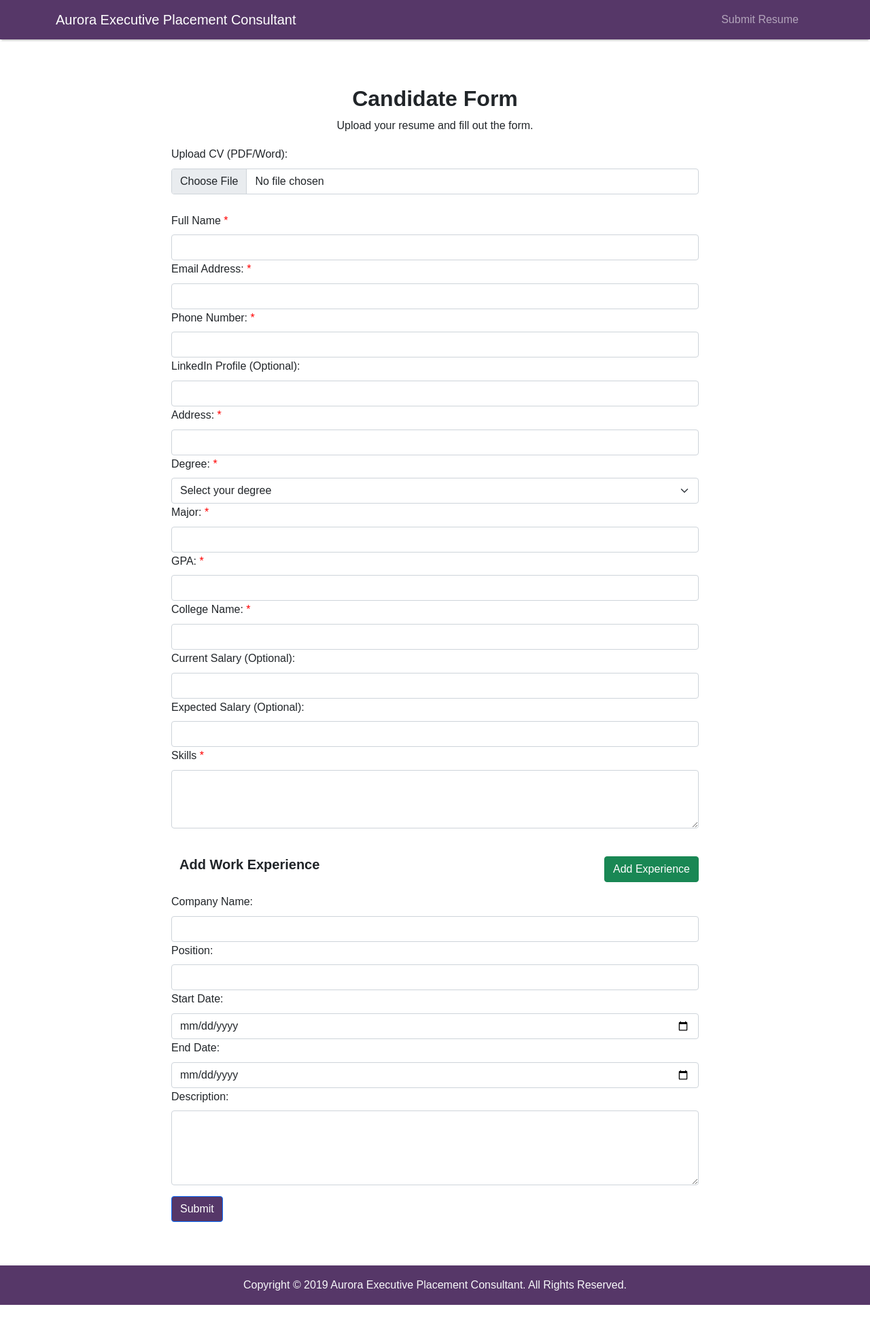
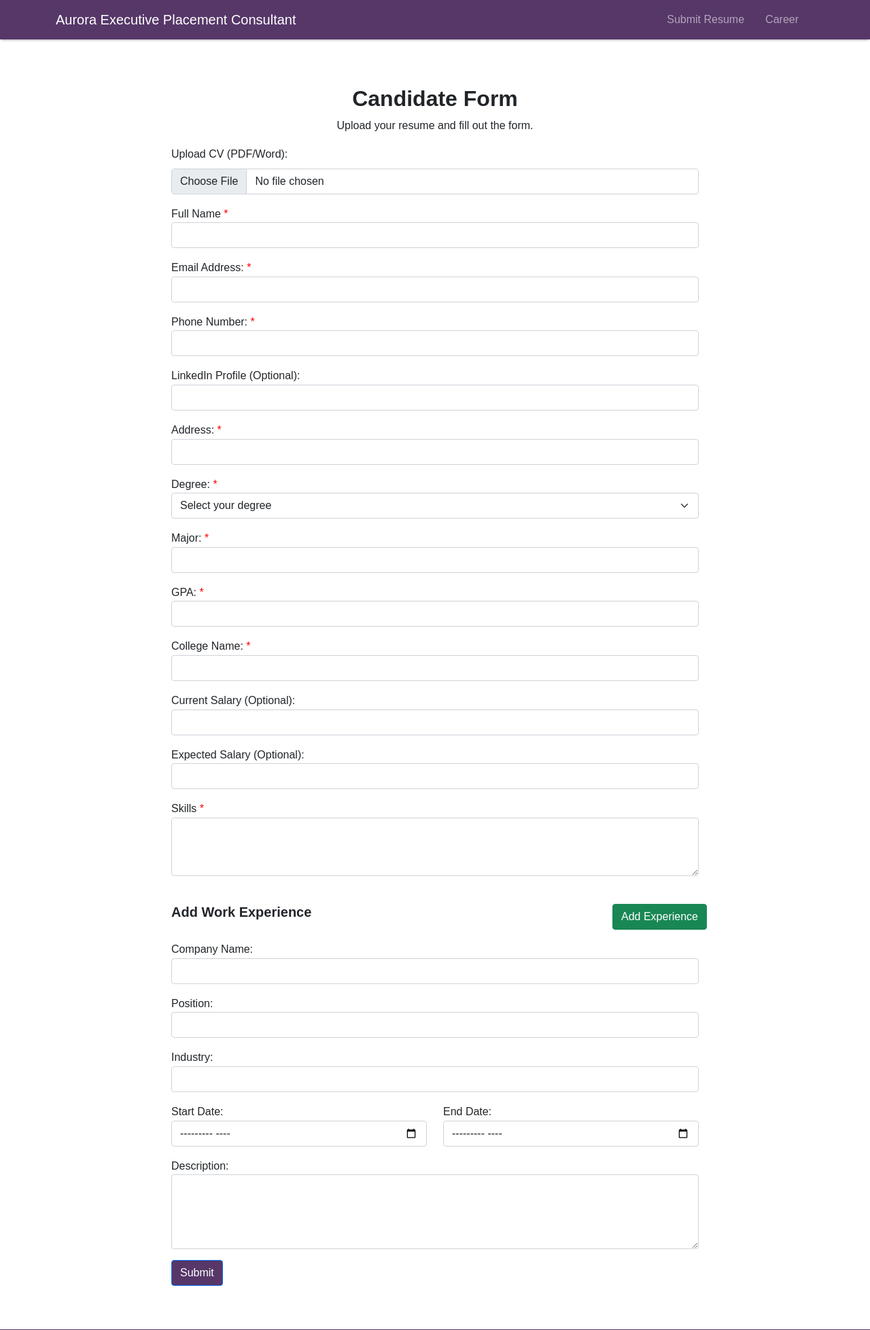
Before and after one commit to dindadiorra/aepc-dev, a Django app: page /upload-resume/ in a window 1280 px wide. Shown: the top 1957 px of the page at 68% size. Before the commit the page ends 1920 px from the top, so only its background shows below. Run offline with Django 5.2, Linux system fonts and the light colour scheme.

Commit message:
improve upload resume fe and be, create simple job list fe

```diff
--- a/aepc_web/job_portal/forms.py
+++ b/aepc_web/job_portal/forms.py
@@ -2,6 +2,8 @@ from django import forms
 from .models import Candidate, Experience
 from django.core.exceptions import ValidationError
 from django.core.validators import URLValidator
+from django.core.validators import validate_email
+import os
 
 class CandidateForm(forms.ModelForm):
     class Meta:
@@ -19,39 +21,56 @@ class CandidateForm(forms.ModelForm):
             'cv': 'Upload CV (PDF/Word)',
         }
 
-    def clean_curr_salary(self):
-        curr_salary = self.cleaned_data.get('curr_salary')
-        if curr_salary is not None and curr_salary < 0:
-            raise forms.ValidationError("Current salary cannot be negative.")
-        return curr_salary
+    def clean_cv(self):
+        cv = self.cleaned_data.get('cv')
+        if not cv:
+            raise forms.ValidationError("CV is required.")
+        if not cv.name.endswith('.pdf'):
+            raise forms.ValidationError("CV must be a PDF file.")
+        if cv.size > 10 * 1024 * 1024:  # 10MB limit
+            raise forms.ValidationError("CV file size must be under 10MB.")
+        return cv
 
-    def clean_expected_salary(self):
-        expected_salary = self.cleaned_data.get('expected_salary')
-        if expected_salary is not None and expected_salary < 0:
-            raise forms.ValidationError("Expected salary cannot be negative.")
-        return expected_salary
+    def clean_email(self):
+        email = self.cleaned_data.get('email')
+        if not email:
+            raise forms.ValidationError("Email is required.")
+        try:
+            validate_email(email)
+        except ValidationError:
+            raise forms.ValidationError("Enter a valid email address.")
+        return email
+
+    def clean_phone_number(self):
+        phone_number = self.cleaned_data.get('phone_number')
+        if not phone_number:
+            raise forms.ValidationError("Phone number is required.")
+        if not phone_number.isdigit():
+            raise forms.ValidationError("Phone number must contain only digits.")
+        return phone_number
 
     def clean_gpa(self):
         gpa = self.cleaned_data.get('gpa')
-        if gpa is not None and gpa < 0:
-            raise forms.ValidationError("GPA cannot be negative.")
+        if not gpa:
+            raise forms.ValidationError("GPA is required.")
+        try:
+            gpa = float(gpa)
+            if gpa < 0 or gpa > 4.00:
+                raise forms.ValidationError("GPA must be between 0.00 and 4.00.")
+        except ValueError:
+            raise forms.ValidationError("GPA must be a number in the format 4.00.")
         return gpa
 
-    def clean_linkedin_url(self):
-        linkedin_url = self.cleaned_data.get('linkedin_url')
-        if linkedin_url:
-            validator = URLValidator()
-            try:
-                if not linkedin_url.startswith(('http://', 'https://')):
-                    linkedin_url = f"http://{linkedin_url}"
-                validator(linkedin_url)
-            except ValidationError:
-                raise forms.ValidationError("Invalid LinkedIn URL. Please ensure the format is correct.")
-        return linkedin_url
-
-
+    def clean(self):
+        cleaned_data = super().clean()
+        # Check for required fields
+        required_fields = ['name', 'address', 'degree', 'major', 'college_name', 'skills']
+        for field in required_fields:
+            if not cleaned_data.get(field):
+                self.add_error(field, f"{field.replace('_', ' ').capitalize()} is required.")
+        return cleaned_data
 
 class ExperienceForm(forms.ModelForm):
     class Meta:
         model = Experience
-        fields = ['company_name', 'position', 'start_date', 'end_date', 'description']
+        fields = ['company_name', 'position', 'industry', 'start_date', 'end_date', 'description']
--- a/aepc_web/job_portal/templates/upload_resume.html
+++ b/aepc_web/job_portal/templates/upload_resume.html
@@ -13,29 +13,26 @@
             {% csrf_token %}
             <div class="mb-3">
                 <label for="cv" class="form-label">Upload CV (PDF/Word): </label>
-                <input type="file" name="cv" id="cv" class="form-control" accept=".pdf,.doc,.docx" required>
+                <input type="file" name="cv" id="cv" class="form-control" accept=".pdf" required>
             </div>
 
             <div class="mb-3">
-                <label for="name" class="form-label" style="margin-top: 10px;">Full Name <span style="color:red;">*</span></label>
+                <label for="name" class="form-label mb-0">Full Name <span style="color:red;">*</span></label>
                 <input type="text" name="name" id="name" class="form-control" required>
 
-                <label for="email" class="form-label">Email Address: <span style="color:red;">*</span></label>
+                <label for="email" class="form-label mt-3 mb-0">Email Address: <span style="color:red;">*</span></label>
                 <input type="email" name="email" id="email" class="form-control" required>
 
-                <label for="phone_number" class="form-label">Phone Number: <span style="color:red;">*</span></label>
+                <label for="phone_number" class="form-label mt-3 mb-0">Phone Number: <span style="color:red;">*</span></label>
                 <input type="tel" name="phone_number" id="phone_number" class="form-control" required>
 
-                <label for="linkedin_url" class="form-label">LinkedIn Profile (Optional):</label>
+                <label for="linkedin_url" class="form-label mt-3 mb-0">LinkedIn Profile (Optional):</label>
                 <input type="url" name="linkedin_url" id="linkedin_url" class="form-control">
 
-                <label for="address" class="form-label">Address: <span style="color:red;">*</span></label>
+                <label for="address" class="form-label mt-3 mb-0">Address: <span style="color:red;">*</span></label>
                 <input type="text" name="address" id="address" class="form-control">
 
-                <!-- <label for="degree" class="form-label">Degree: <span style="color:red;">*</span></label>
-                <input type="text" name="degree" id="degree" class="form-control" required> -->
-
-                <label for="degree" class="form-label">Degree: <span style="color:red;">*</span></label>
+                <label for="degree" class="form-label mt-3 mb-0">Degree: <span style="color:red;">*</span></label>
                 <select id="degree" name="degree" class="form-select" required>
                     <option value="" selected disabled>Select your degree</option>
                     <option value="Diploma">Diploma Degree</option>
@@ -56,50 +53,60 @@
                     required
                 >
 
-                <label for="major" class="form-label">Major: <span style="color:red;">*</span></label>
+                <label for="major" class="form-label mt-3 mb-0">Major: <span style="color:red;">*</span></label>
                 <input type="text" name="major" id="major" class="form-control" required>
 
-                <label for="gpa" class="form-label">GPA: <span style="color:red;">*</span></label>
+                <label for="gpa" class="form-label mt-3 mb-0">GPA: <span style="color:red;">*</span></label>
                 <input type="text" name="gpa" id="gpa" class="form-control" required>
 
-                <label for="college_name" class="form-label">College Name: <span style="color:red;">*</span></label>
+                <label for="college_name" class="form-label mt-3 mb-0">College Name: <span style="color:red;">*</span></label>
                 <input type="text" name="college_name" id="college_name" class="form-control" required>
 
-                <label for="curr_salary" class="form-label">Current Salary (Optional):</label>
+                <label for="curr_salary" class="form-label mt-3 mb-0">Current Salary (Optional):</label>
                 <input type="number" step="0.01" name="curr_salary" id="curr_salary" class="form-control">
 
-                <label for="expected_salary" class="form-label">Expected Salary (Optional):</label>
+                <label for="expected_salary" class="form-label mt-3 mb-0">Expected Salary (Optional):</label>
                 <input type="number" step="0.01" name="expected_salary" id="expected_salary" class="form-control">
 
-                <label for="skills" class="form-label">Skills <span style="color:red;">*</span></label>
+                <label for="skills" class="form-label mt-3 mb-0">Skills <span style="color:red;">*</span></label>
                 <textarea name="skills" id="skills" class="form-control" rows="3" required></textarea>
             </div>
 
             <!-- Section for Adding Experience -->
             <div id="add-experience-section">
                 <br>
-                <div class="container">
-                    <div class="row d-flex justify-content-between" style="padding-left: 0px;">
-                        <h5 class="col-auto" style="font-weight: bold; text-align: left; margin-left: 0px;">Add Work Experience</h5>
+                <div class="container p-0">
+                    <div class="row d-flex justify-content-between">
+                        <h5 class="col-auto" style="font-weight: bold; text-align: left;">Add Work Experience</h5>
                         <button type="button" id="add-experience-button" class="btn btn-success mb-3 col-auto">Add Experience</button>
                     </div>
                 </div>
                 <div id="experience-list"></div>
                 <!-- Add New Experience Form -->
                 <div class="mb-3" id="add-experience-form">
-                    <label for="company_name" class="form-label">Company Name:</label>
+                    <label for="company_name" class="form-label mb-0">Company Name:</label>
                     <input type="text" name="company_name" id="company_name" class="form-control">
 
-                    <label for="position" class="form-label">Position:</label>
+                    <label for="position" class="form-label mt-3 mb-0">Position:</label>
                     <input type="text" name="position" id="position" class="form-control">
 
-                    <label for="start_date" class="form-label">Start Date:</label>
-                    <input type="date" name="start_date" id="start_date" class="form-control">
+                    <label for="industry" class="form-label mt-3 mb-0">Industry:</label>
+                    <input type="text" name="industry" id="industry" class="form-control">
 
-                    <label for="end_date" class="form-label">End Date:</label>
-                    <input type="date" name="end_date" id="end_date" class="form-control">
+                    <div class="container text-center p-0">
+                        <div class="row">
+                            <div class="col" style="text-align: left;">
+                                <label for="start_date" class="form-label mt-3 mb-0">Start Date:</label>
+                                <input type="month" name="start_date" id="start_date" class="form-control">
+                            </div>
+                            <div class="col" style="text-align: left;">
+                                <label for="end_date" class="form-label mt-3 mb-0">End Date:</label>
+                                <input type="month" name="end_date" id="end_date" class="form-control">
+                            </div>
+                        </div>
+                    </div>
 
-                    <label for="description" class="form-label">Description:</label>
+                    <label for="description" class="form-label mt-3 mb-0">Description:</label>
                     <textarea name="description" id="description" class="form-control" rows="4"></textarea>
                 </div>
             </div>
@@ -119,102 +126,136 @@
     document.getElementById('upload-resume-form').addEventListener('submit', function (e) {
         e.preventDefault();
 
-    // Include any experiences added through the form in the experiences array
+        // Include the last unsaved experience in the form (if present)
         const companyName = document.getElementById('company_name').value.trim();
         const position = document.getElementById('position').value.trim();
+        const industry = document.getElementById('industry').value.trim();
         const startDate = document.getElementById('start_date').value.trim();
+        const startDateFormatted = `${startDate}-01`;
         const endDate = document.getElementById('end_date').value.trim();
+        const endDateFormatted = endDate ? `${endDate}-01` : null;
         const description = document.getElementById('description').value.trim();
 
-    // Ensure we push the last experience (if any) before submitting
-    if (companyName || position || startDate) {
-        experiences.push({ companyName, position, startDate, endDate, description });
+        if (!startDate) {
+            alert('Start Date is required.');
+            return;
         }
 
-    // Now append all experiences, including those added before the submit event
+        if (endDate && !/^\d{4}-\d{2}$/.test(endDate)) {
+            alert('End Date must be in the format YYYY-MM.');
+            return;
+        }
+
+        if (companyName || position || industry || startDate) {
+            experiences.push({ companyName, position, industry, startDate: startDateFormatted, endDate: endDateFormatted, description });
+
+            // Clear form inputs
+            ['company_name', 'position', 'industry', 'start_date', 'end_date', 'description'].forEach(id => {
+                document.getElementById(id).value = '';
+            });
+        }
+
+        // Append all experiences to FormData
         const formData = new FormData(this);
-    formData.append("experiences", JSON.stringify(experiences)); // Add all the experiences array
+        formData.append("experiences", JSON.stringify(experiences));
 
-    // Submit the form with all experiences
+        // Submit the form
         fetch("{% url 'upload_resume' %}", {
             method: "POST",
             body: formData,
         })
         .then(response => response.json())
         .then(data => {
+            const errorsContainer = document.getElementById('response-message');
+            errorsContainer.innerHTML = '';
+
             if (data.success) {
                 alert(data.message);
-            this.reset();
-            experiences = []; // Reset after submission
-            document.getElementById('experience-list').innerHTML = ''; // Clear the displayed experiences
+                window.location.href = '/';
             } else {
-            alert(`Error: ${data.errors}`);
+                const errors = JSON.parse(data.errors);
+                let errorMessages = '';
+                for (let field in errors) {
+                    errorMessages += `${field}: ${errors[field][0].message}\n`;
                 }
-    });
+                alert(errorMessages);
+                // errorsContainer.innerHTML = `<div class="alert alert-danger">${errorMessages.replace(/\n/g, '<br>')}</div>`;
+            }
+        }).catch(error => console.error('Error:', error));
     });
 
     // Add new experience to the list
     document.getElementById('add-experience-button').addEventListener('click', function () {
         const companyName = document.getElementById('company_name').value.trim();
         const position = document.getElementById('position').value.trim();
+        const industry = document.getElementById('industry').value.trim();
         const startDate = document.getElementById('start_date').value.trim();
+        const startDateFormatted = `${startDate}-01`;
         const endDate = document.getElementById('end_date').value.trim();
+        const endDateFormatted = endDate ? `${endDate}-01` : null;
         const description = document.getElementById('description').value.trim();
 
-        // Basic validation
-        if (!companyName || !position || !startDate) {
+        if (!startDate) {
+            alert('Start Date is required.');
+            return;
+        }
+
+        if (endDate && !/^\d{4}-\d{2}$/.test(endDate)) {
+            alert('End Date must be in the format YYYY-MM.');
+            return;
+        }
+
+        // Validate input fields
+        if (!companyName || !position || !industry || !startDate) {
             alert('Please fill in all required fields for experience.');
             return;
         }
 
-        // Add the new experience to the array
-        const newExperience = { companyName, position, startDate, endDate, description };
-        experiences.push({newExperience});
+        // Add experience to the array
+        const newExperience = { companyName, position, industry, startDate: startDateFormatted, endDate: endDateFormatted, description };
+        experiences.push(newExperience);
 
-        // Display the experience in the list
-        const experienceList = document.getElementById('experience-list');
-        const experienceItem = document.createElement('div');
-        experienceItem.innerHTML = `
-            <div class="mb-3">
-                <strong>${companyName} - ${position}</strong><br>
-                <em>${startDate} to ${endDate || 'Present'}</em><br>
-                <p>${description}</p>
-                <button type="button" class="btn btn-danger delete-experience">Delete</button>
-            </div>
-        `;
-        experienceList.appendChild(experienceItem);
+        // Render the new experience in the list
+        renderExperienceList();
 
-        experienceItem.querySelector('.delete-experience').addEventListener('click', function () {
-            const index = Array.from(experienceList.children).indexOf(experienceItem);
-            experiences.splice(index, 1);
-            experienceItem.remove();
-        });
-
-        // Clear the experience input fields
-        ['company_name', 'position', 'start_date', 'end_date', 'description'].forEach(id => {
+        // Clear input fields
+        ['company_name', 'position', 'industry', 'start_date', 'end_date', 'description'].forEach(id => {
             document.getElementById(id).value = '';
         });
     });
 
-    // // Delete experience from the list
-    // function deleteExperience(index) {
-    //     experiences.splice(index, 1);  // Remove the experience at the specified index
-    //     document.getElementById('experience-list').innerHTML = '';  // Clear the list
-    //     experiences.forEach((exp, idx) => {
-    //         const experienceList = document.getElementById('experience-list');
-    //         const experienceItem = document.createElement('div');
-    //         experienceItem.innerHTML = `
-    //             <div class="mb-3">
-    //                 <strong>${exp.companyName} - ${exp.position}</strong><br>
-    //                 <em>${exp.startDate} to ${exp.endDate || 'Present'}</em><br>
-    //                 <p>${exp.description}</p>
-    //                 <button type="button" class="btn btn-danger btn-sm" onclick="deleteExperience(${idx})">Delete</button>
-    //             </div>
-    //         `;
-    //         experienceList.appendChild(experienceItem);
-    //     });
-    // }
+    // Render all experiences to the DOM
+    function renderExperienceList() {
+        const experienceList = document.getElementById('experience-list');
+        experienceList.innerHTML = ''; // Clear the list
 
+        experiences.forEach((experience, index) => {
+            const experienceItem = document.createElement('div');
+            experienceItem.classList.add('mb-3');
+            experienceItem.innerHTML = `
+                <strong>${experience.companyName} - ${experience.position}</strong><br>
+                <p class="m-0 p-0">${experience.position}</p>
+                <em>${experience.startDate} to ${experience.endDate || 'Present'}</em><br>
+                <p>${experience.description}</p>
+                <button type="button" class="btn btn-danger delete-experience" data-index="${index}">Delete</button>
+            `;
+
+            experienceList.appendChild(experienceItem);
+
+            // Add delete event listener
+            experienceItem.querySelector('.delete-experience').addEventListener('click', function () {
+                deleteExperience(index);
+            });
+        });
+    }
+
+    // Delete an experience by index
+    function deleteExperience(index) {
+        experiences.splice(index, 1); // Remove the experience from the array
+        renderExperienceList(); // Re-render the experience list
+    }
+
+    // Handle degree selection (show/hide "Other" input)
     document.getElementById('degree').addEventListener('change', function () {
         const otherDegreeInput = document.getElementById('other-degree');
         if (this.value === 'Other') {
--- a/aepc_web/job_portal/urls.py
+++ b/aepc_web/job_portal/urls.py
@@ -5,4 +5,6 @@ urlpatterns = [
     path('', views.home, name='home'),
     path('upload-resume/', views.upload_cv, name='upload_resume'),
     path('add-experience/<int:candidate_id>/', views.add_experience_ajax, name='add_experience_ajax'),
+    path('jobs/', views.job_list, name='job_list'),
+    path('jobs/data/', views.job_list_data, name='job_list_data'),
 ]
--- a/aepc_web/job_portal/views.py
+++ b/aepc_web/job_portal/views.py
@@ -1,8 +1,9 @@
 from django.shortcuts import render, get_object_or_404
 from django.http import JsonResponse
-from .models import Candidate, Experience
+from .models import Candidate, Experience, Job
 from .forms import CandidateForm, ExperienceForm
 import json
+from django.core.paginator import Paginator
 
 def home(request):
     return render(request, 'home.html')
@@ -29,6 +30,7 @@ def upload_cv(request):
                             candidate=candidate,
                             company_name=experience_data.get('companyName'),
                             position=experience_data.get('position'),
+                            industry=experience_data.get('industry'),
                             start_date=experience_data.get('startDate'),
                             end_date=experience_data.get('endDate', ''),
                             description=experience_data.get('description', '')
@@ -65,3 +67,45 @@ def add_experience_ajax(request, candidate_id):
             return JsonResponse({'success': False, 'errors': form.errors}, status=400)
 
     return JsonResponse({'success': False, 'message': 'Invalid request method.'}, status=405)
+
+def job_list(request):
+    return render(request, 'job_list.html')
+
+def job_list_data(request):
+    search_query = request.GET.get('search', '')
+    filter_industry = request.GET.get('filter', '')
+    sort_by = request.GET.get('sort', '-created_at')
+    page = request.GET.get('page', 1)
+
+    jobs = Job.objects.all()
+
+    if search_query:
+        jobs = jobs.filter(title__icontains=search_query)
+    if filter_industry:
+        jobs = jobs.filter(industry=filter_industry)
+
+    jobs = jobs.order_by(sort_by)
+    paginator = Paginator(jobs, 9)
+
+    try:
+        jobs_page = paginator.page(page)
+    except Exception:
+        jobs_page = []
+
+    job_data = [
+        {
+            "id": job.id,
+            "title": job.title,
+            "location": job.location,
+            "seniority_level": job.seniority_level,
+            "industry": job.industry,
+            "sub_industry": job.sub_industry,
+            "created_at": job.created_at.strftime('%Y-%m-%d'),
+        }
+        for job in jobs_page
+    ]
+
+    return JsonResponse({
+        "jobs": job_data,
+        "has_next": jobs_page.has_next(),
+    })
--- a/aepc_web/templates/base.html
+++ b/aepc_web/templates/base.html
@@ -25,6 +25,11 @@
                             <a class="nav-link" href="{% url 'upload_resume' %}">Submit Resume</a>
                         </li>
                     </ul>
+                    <ul class="navbar-nav">
+                        <li class="nav-item">
+                            <a class="nav-link" href="{% url 'job_list' %}">Career</a>
+                        </li>
+                    </ul>
                 </div>
             </div>
         </nav>
```
Also changed, not shown: aepc_web/job_portal/models.py (+58 -11 lines), aepc_web/job_portal/templates/job_list.html (added, +113 -0 lines), aepc_web/db.sqlite3, aepc_web/job_portal/migrations/0004_experience_industry_alter_candidate_consultant_name_and_more.py (added), aepc_web/job_portal/migrations/0005_alter_experience_industry.py (added), aepc_web/job_portal/migrations/0006_job.py (added), 6 other files. Lines whose indentation alone changed are shown as unchanged.
